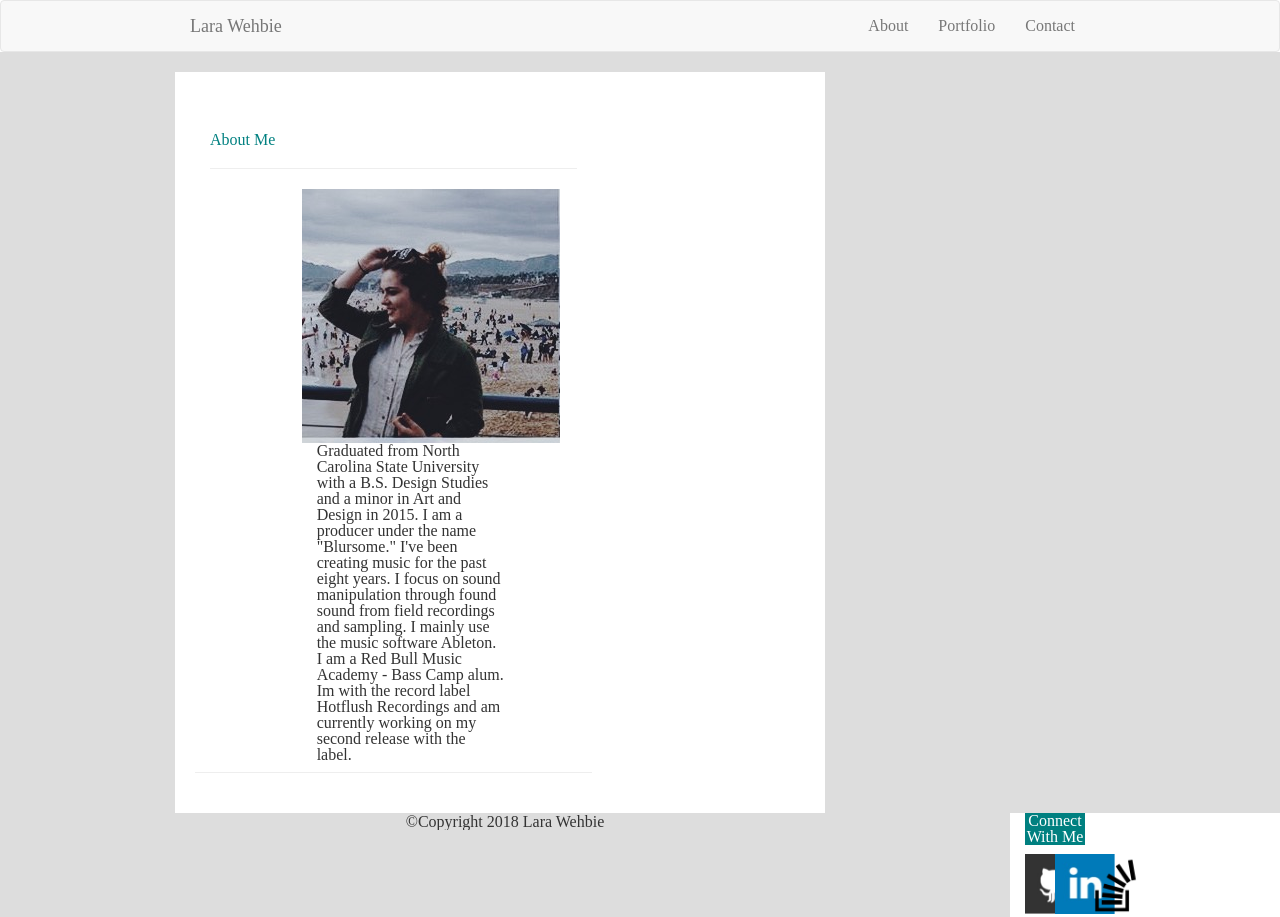
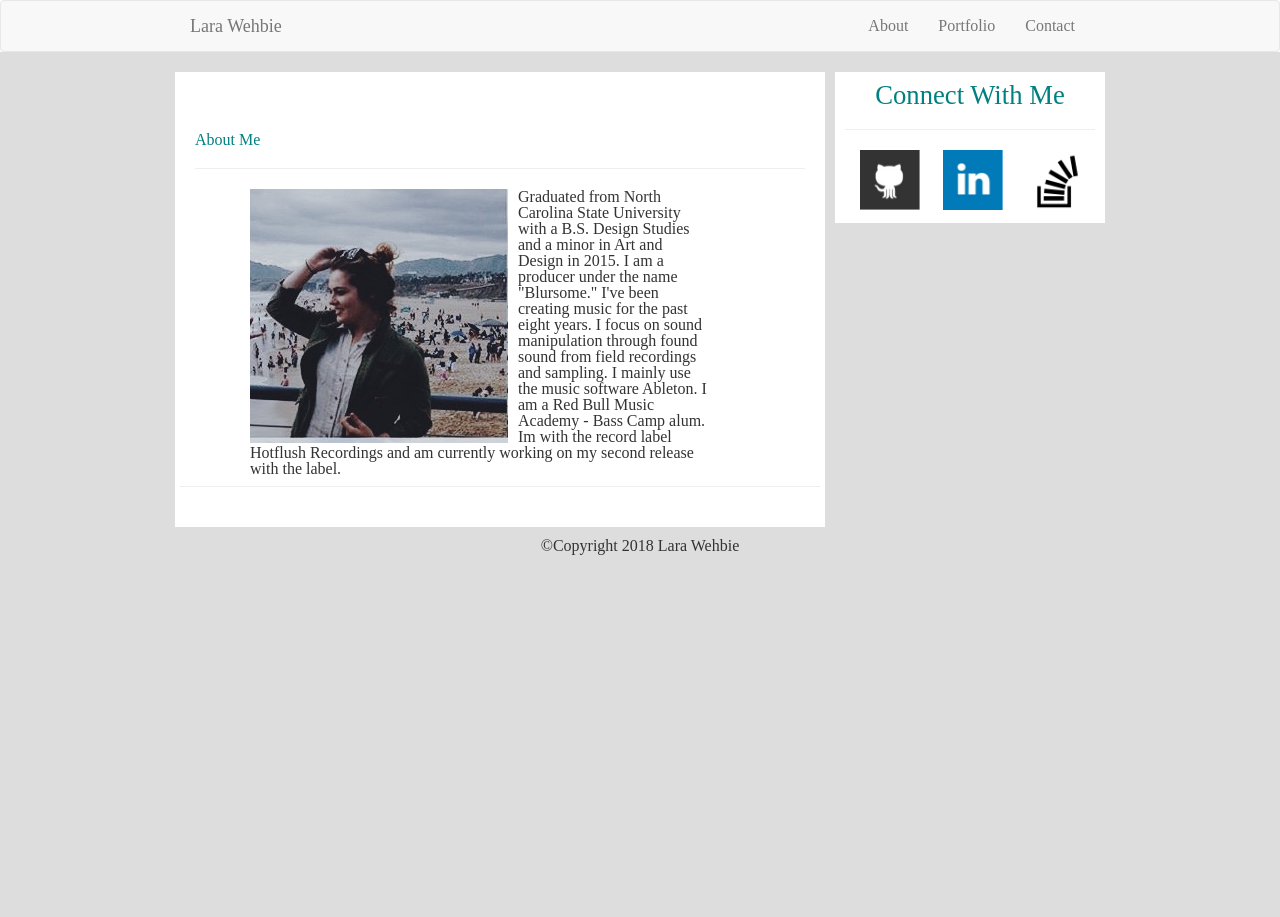
Before and after one commit to lswehbie/Bootstrap-Portfolio, a plain HTML site: page index.html in a window 1280 px wide. After the commit the page ends 800 px from the top, so only its background shows below. Drawn offline with nearby package versions, Linux system fonts and the light colour scheme.

Commit message:
Bootstrap Portfolio

```diff
--- a/Assets/CSS/style.css
+++ b/Assets/CSS/style.css
@@ -90,16 +90,10 @@ footer{
 	float:right;
 }
 
-
 #footer{
-	position: fixed;
-	bottom: 0;
-	width: 100%
-	top: 0;
-	left: 0;
-	right: 0;
+	width: 100%;
 	text-align: center;
-
+padding: 10px;
 }
 
 .nav-li{
@@ -122,8 +116,27 @@ footer{
 	float: right;
 	width: 270px;
 	background-color: white;
+	padding: 10px;
 	text-align: center
+}
 
+.connect h2 {
+	background-color: white;
+	color: teal;
+	float: none;
+	/*I made the text big, but you're welcome to change or remove it*/
+	font-size: 20pt;
+	text-align: center;
+}
+
+.connect .row {
+	margin: 0;
+}
+
+.connect-link {
+	width: 60px;
+	height: 60px;
+	margin-right: 20px;
 }
 
 .section {
@@ -132,6 +145,14 @@ footer{
 	background-color: white;
 	padding: 20px;
 	border: 650px #dddddd
+}
 
 
+.media {
+	margin-left: 70px;
 }
+
+
+#profilepic {
+	margin-right: 10px;
+}
--- a/index.html
+++ b/index.html
@@ -1,23 +1,19 @@
 <!DOCTYPE html>
 <html lang="en-us">
+
 <head>
+    <meta charset="UTF-8">
+    <meta name="viewport" content="width=device-width, initial-scale=1">
+    <title>Lara Wehbie Bootstrap Portfolio</title>
+    <link rel="stylesheet" href="https://maxcdn.bootstrapcdn.com/bootstrap/3.3.6/css/bootstrap.min.css">
 
 
-	<meta charset="UTF-8">
-	<meta name="viewport" content="width=device-width, initial-scale=1">
-
-	<title>Lara Wehbie Bootstrap Portfolio</title>
-
-	<link rel="stylesheet" href="https://maxcdn.bootstrapcdn.com/bootstrap/3.3.6/css/bootstrap.min.css">
-
-	<!-- Link to custom CSS -->
-	<!-- <link rel="stylesheet" href="./style.css"> -->
     <link rel="stylesheet" type="text/css" href="assets/CSS/style.css">
     <link rel="stylesheet" type="text/css" href="assets/CSS/reset.css">
 
 </head>
+
 <body>
-
     <header>
         <nav class="navbar navbar-default">
             <div class="container">
@@ -31,42 +27,56 @@
                             <li><a href="portfolio.html" target="_blank">Portfolio</a></li>
                             <li><a href="contact.html" target="_blank">Contact</a></li>
                         </ul>
-					</div><!-- /.container-fluid -->
+                    </div>
+                </div>
+            </div>
         </nav>
-			</div>
-
     </header>
 
+
     <div class="container">
+    <aside class="connect">
+              	<h2>Connect With Me</h2>
+                <hr />
+            <div class="row">
+
+                <div class="col-xs-4">
+                    <a href="https://github.com/lswehbie"><img class="connect-link" src="assets/images/githubpiclink.jpg" alt="githubpiclink" /></a>
+                </div>
+                <div class="col-xs-4">
+                    <a href="https://www.linkedin.com/in/lara-wehbie-68a25856/"><img class="connect-link" src="assets/images/linkedin.jpeg" alt="linkedin" /></a>
+                </div>
+                <div class="col-xs-4">
+                    <a href="https://stackexchange.com/users/12725948/lara-wehbie"><img class="connect-link" src="assets/images/stackoverflow.png" alt="stackoverflow" /></a>
+                    </a>
+                </div>
+            </div>
+    </aside>
 
         <section class="section">
+            <div class="row">
 
-				<div class="row">
-					<div class="col-md-8">
-
+                <div>
                     <div class="page-header">
                         <div class="col-md-12">
                             <h1>About Me</h1>
-								<hr>
+
+                            <hr />
                         </div>
                         <div class="row">
-								<div class="col-md-3">
 
-								</div>
+                            <div class="col-md-10">
+                                <div class="media">
+
+                                    <h5 class="mt-o">
+
+											<img id="profilepic" src="assets/images/Lara.JPG" align="left" class="img-responsive" alt="Responsive image" />
 
 
-								<div class="col-md-9">
-									<div class="media">
-										<h5 class="mt-o">
-											<img id="profilepic" src="assets/images/Lara.JPG" align="left" class="img-responsive" alt="Responsive image">
-
-											<div class="media-body">
-												<div class="col-md-9">
 													<p class="mt-0">Graduated from North Carolina State University with a B.S. Design Studies and a minor in Art and Design in 2015. I am a producer under the name "Blursome." I've been creating music for the past eight years. I focus on sound manipulation through found sound from field recordings and sampling. I mainly use the music software Ableton. I am a Red Bull Music Academy - Bass Camp alum. Im with the record label Hotflush Recordings and am currently working on my second release with the label.
 													</p>
 												</section>
-											</div>
-										</div>
+
 									</div>
 								</div>
 							</div>
@@ -75,46 +85,11 @@
 					</div>
 
 					<div class="col-md-4">
-					</div> <!-- Empty column for space -->
-
-
-					<!-- Connect With Me Section -->
+					</div>
 
 
 
-
-					<aside class="connect">
-						<div class="col-md-4">
-
-							<div class="row">
-								<div class="col-md-12">
-									<h2>Connect With Me</h2>
-									<hr>
-								</div>
-							</div>
-
-							<div class="row">
-								<div class="col-xs-4">
-									<a href="https://github.com/lswehbie"><img src="assets/images/githubpiclink.jpg" alt="githubpiclink" style="width: 60px;height: 60px;"></a>
-								</div>
-								<div class="col-xs-4">
-									<a href="https://www.linkedin.com/in/lara-wehbie-68a25856/"><img src="assets/images/linkedin.jpeg" alt="linkedin" style="width: 60px;height: 60px;"></a>
-								</div>
-								<div class="col-xs-4">
-									<a href="https://stackexchange.com/users/12725948/lara-wehbie"><img src="assets/images/stackoverflow.png" alt="stackoverflow" style="width: 60px;height: 60px;"></a>
-								</a>
-							</div>
-						</div>
-					</div>
-
-				</div>
-
-			</div>
-
-		</div>
-	</aside>
-
-	<div class="container text-center">
+	<div id="footer" class="container text-center">
 		&copy;Copyright 2018 Lara Wehbie
 	</div></footer>
 
```
Lines whose indentation alone changed are shown as unchanged.
